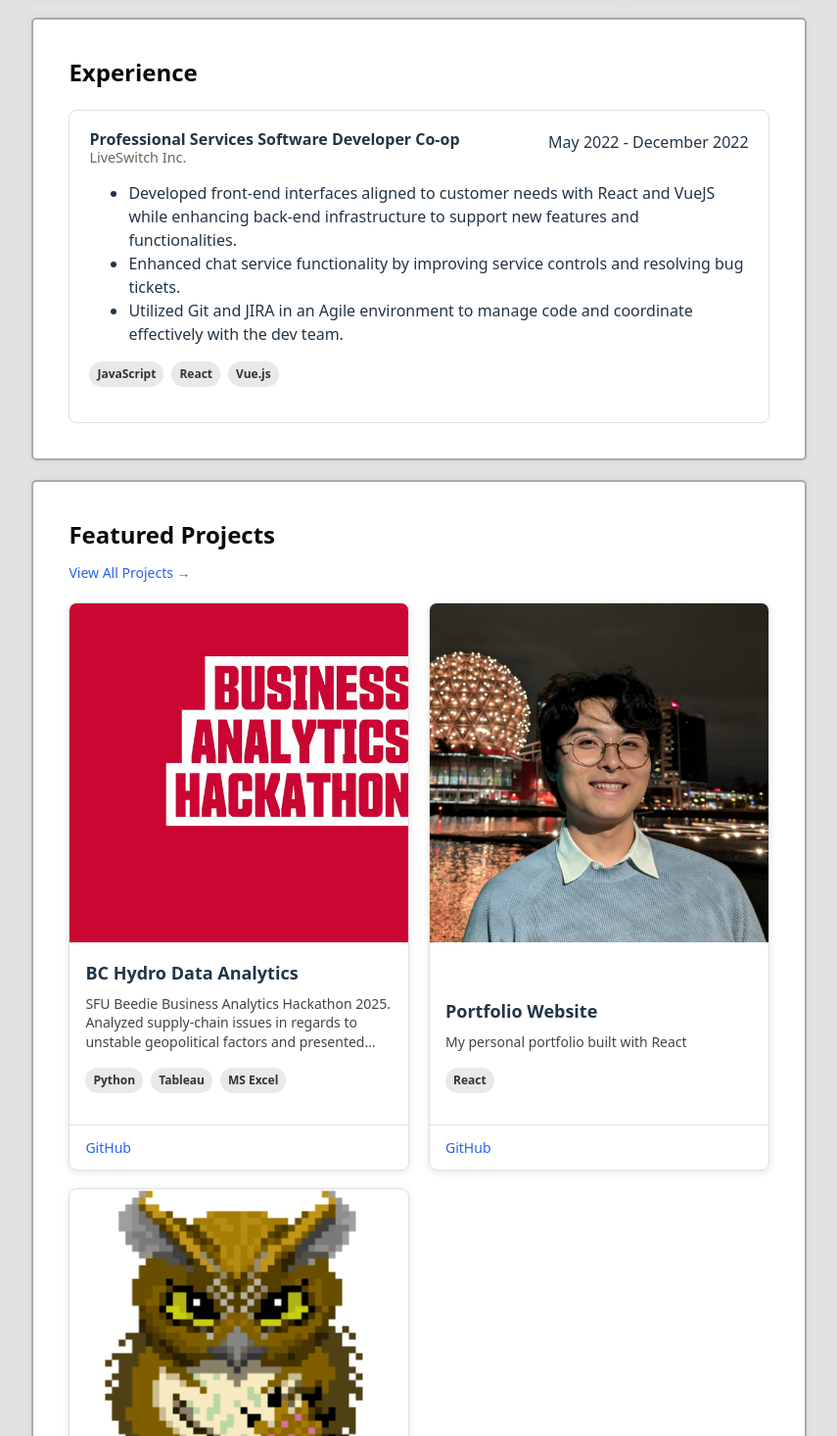
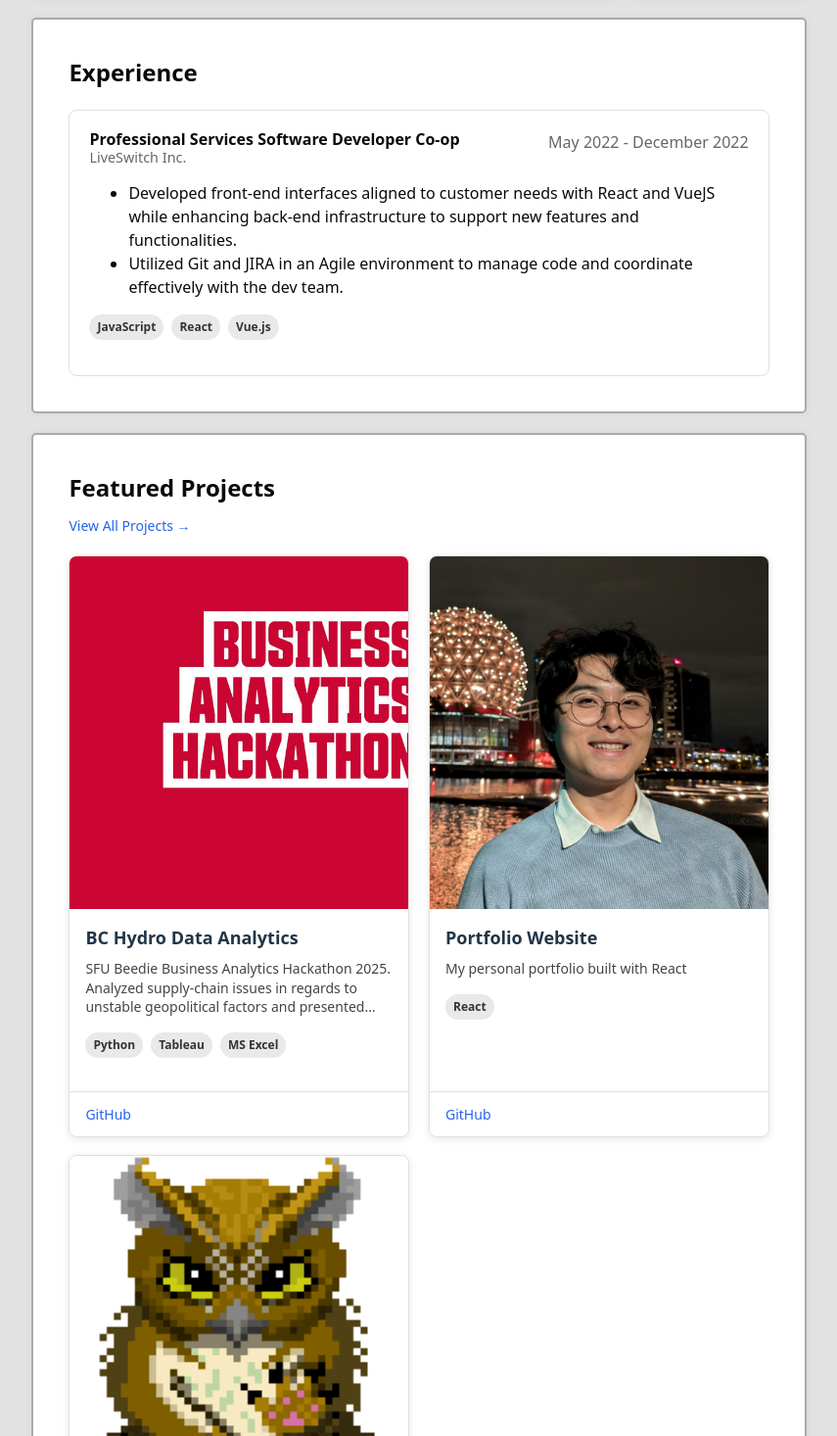
Before and after one commit to nelsonfang117/PersonalWebsite, a React (Vite) app: page / in a window 1280 px wide. Shown: the part 584-2050 px from the top of the page at 98% size, without its empty margins (212-1067 px from the left). Built offline with nearby package versions, Linux system fonts and the light colour scheme; a web font is replaced by a local one.

Commit message:
Fixed alignment issues with favorite project description and also text color for experiences

```diff
--- a/src/data/experiences.js
+++ b/src/data/experiences.js
@@ -5,7 +5,6 @@ const experiences = [
         company: "LiveSwitch Inc.",
         description: [
             "Developed front-end interfaces aligned to customer needs with React and VueJS while enhancing back-end infrastructure to support new features and functionalities.",
-            "Enhanced chat service functionality by improving service controls and resolving bug tickets.",
             "Utilized Git and JIRA in an Agile environment to manage code and coordinate effectively with the dev team."
         ],
         technologies: ["JavaScript", "React", "Vue.js"],
--- a/src/data/projects.js
+++ b/src/data/projects.js
@@ -1,6 +1,5 @@
 // projects.js
 import leetcode_icon from '../assets/nelson.jpg'
-import eggenda_icon from '../assets/eggenda_icon.png'
 import eggenda_owlbear from '../assets/eggenda_owlbear_square.png'
 import beedie_hackathon_2025 from '../assets/beedie_ba_hackathon.png'
 const projects = [
--- a/src/pages/HomePage/ExpBox.css
+++ b/src/pages/HomePage/ExpBox.css
@@ -8,6 +8,7 @@
   margin: 0;
   padding: 0;
   line-height: 1.2; /* Tight line spacing */
+  color: var(--primary-text-color);
 }
 
 .company-container > p {
@@ -75,6 +76,7 @@
 
 .date {
     white-space: nowrap; /* Prevents date from breaking into multiple lines */
+    color: #666
 }
 
 /* Optional: Style scrollbar (for better UX) */
@@ -95,3 +97,7 @@
 .exp-row::-webkit-scrollbar-thumb:hover {
     background: #555;
 }
+
+.exp-description-list {
+    color: var(--primary-text-color)
+}
--- a/src/pages/HomePage/FavProjectsBox.css
+++ b/src/pages/HomePage/FavProjectsBox.css
@@ -56,9 +56,8 @@
 
 .fav-project-image {
     width: 100%; /* Force full width */
-    height: 100%; /* Maintain fixed height */
-    object-fit: contain; /* Prevent distortion */
-    object-position: center top;
+    height: 360px; /* Maintain fixed height */
+    object-fit: cover; /* This makes the image always cover the area but leads to shifting zoom */
 }
 
 .fav-project-content {
@@ -66,6 +65,8 @@
     flex-grow: 1;
     display: flex;
     flex-direction: column;
+    justify-content: flex-start;
+    align-items: flex-start;
 }
 
 .fav-project-title {
@@ -90,7 +91,6 @@
     -webkit-line-clamp: 3;
     -webkit-box-orient: vertical;
     overflow: hidden;
-    flex-grow: 1;
     line-height: 1.4;
 
     /* Standard property for newer browsers */
```
